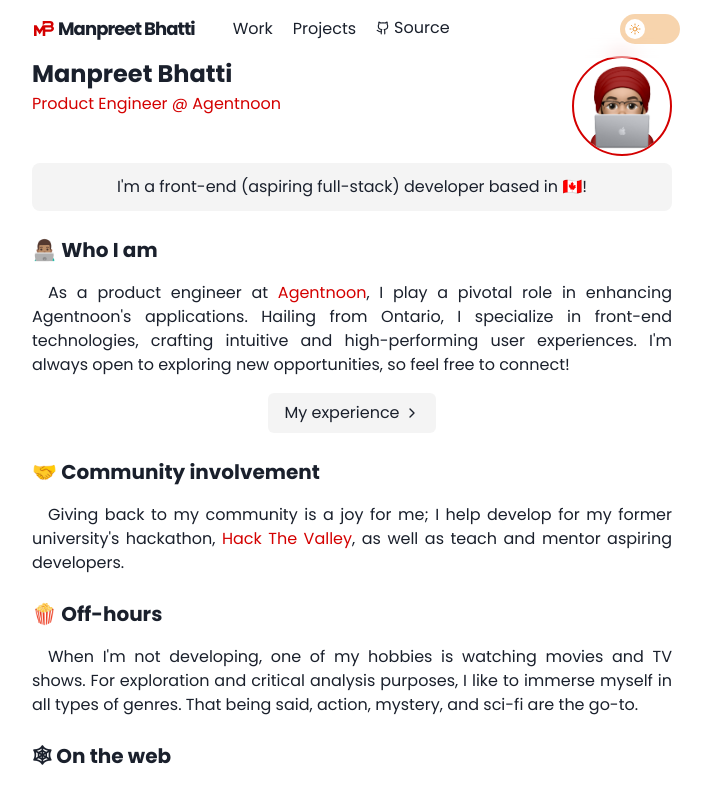
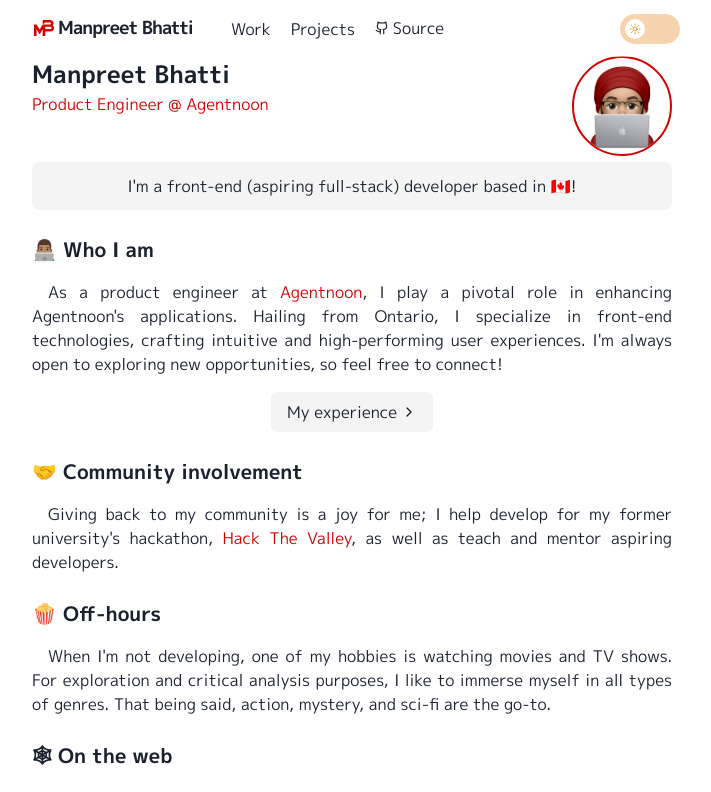
Before and after one commit to Manpreet-Bhatti/my-site-2, a Next.js app: page / in a window 1280 px wide. Shown: the top 792 px of the page, without its empty margins (288-999 px from the left). Built offline with nearby package versions, Linux system fonts and the light colour scheme.

Commit message:
Change font to M Plus 1p

```diff
--- a/app/globals.css
+++ b/app/globals.css
@@ -15,7 +15,7 @@
 body {
   background-color: #ffffff;
   color: #1a202c;
-  font-family: var(--font-poppins), sans-serif;
+  font-family: var(--font-m-plus-1p), sans-serif;
   transition: background-color 0.35s cubic-bezier(0.4, 0, 0.2, 1);
 }
 
--- a/app/layout.tsx
+++ b/app/layout.tsx
@@ -1,12 +1,12 @@
 import type { Metadata } from "next";
-import { Poppins } from "next/font/google";
+import { M_Plus_1p } from "next/font/google";
 import "./globals.css";
 import Navbar from "@/components/navbar";
 
-const poppins = Poppins({
+const mPlus1p = M_Plus_1p({
   subsets: ["latin"],
   weight: ["400", "700"],
-  variable: "--font-poppins",
+  variable: "--font-m-plus-1p",
   display: "swap",
 });
 
@@ -51,7 +51,7 @@ export default function RootLayout({ children }: { children: React.ReactNode })
           }}
         />
       </head>
-      <body className={`${poppins.variable}`}>
+      <body className={`${mPlus1p.variable}`}>
         <Navbar />
         <main className="flex flex-col min-h-screen items-center pt-14">
           {children}
```
